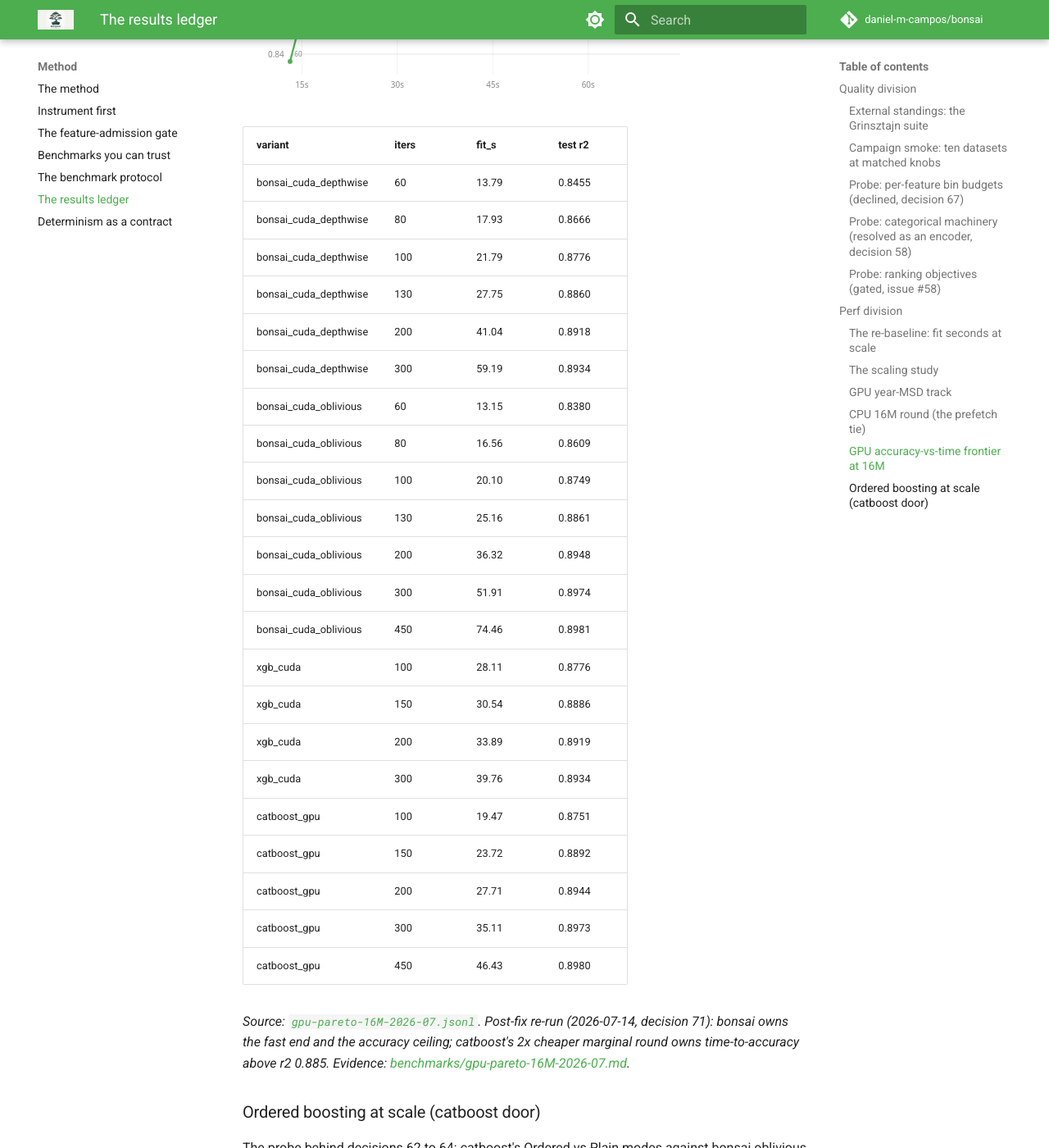
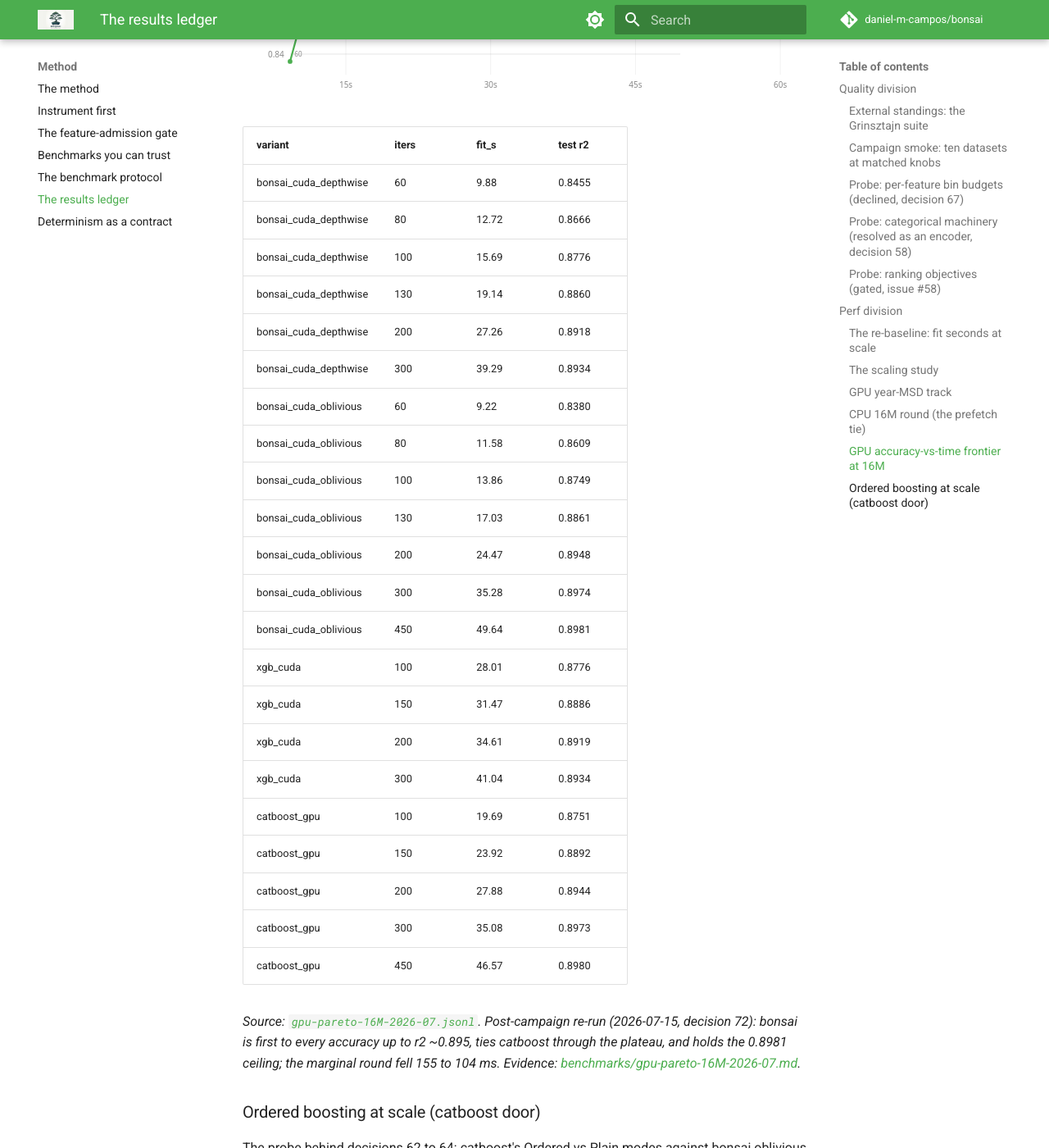
Before and after one commit to daniel-m-campos/bonsai, an MkDocs documentation site: the page built from docs/method/results.md, in a window 1280 px wide and 1400 px high, scrolled down 10478 px. Shown: the whole window at 82% size. Built offline with MkDocs 1.6.1 and Material for MkDocs 9.7.7, drawn with Linux system fonts in a browser that asks for light colours; comment, search, counter and statistics services are not loaded.

Commit message:
perf(cuda): marginal-round close-out; the 16M frontier taken whole (decision 72)
Frontier re-run on one pod (L40S US-NC-1, driver 570.195.03, 22 points
superseded in place): bonsai cuda_oblivious 3.4s fixed + 104ms/round
(was 4.6s + 155ms), depthwise 121ms (was 187; the levers were
engine-level), catboost 12.4s + 76ms, xgboost 21.6s + 65ms. The
bonsai-catboost crossover moved from ~100 to ~320 rounds, inside both
plateaus: bonsai is first to every measured accuracy up to r2 ~0.895,
ties the plateau, and holds the 0.8981 ceiling. Shared r2 points
reproduce to four decimals across pods.

Rung 2 recorded as not spent: the histogram build is ~72ms of the round
(under the plan's 80ms gate) and kernel parity turned out unnecessary
for the frontier.

Constants refresh from the same pod's profiled cells: dag_model.py and
doc 16 retire the decision-62-stale find 7.62s node (find kernel 0.13s;
the weight was the histogram build, now its own event-timed node),
conservation closes at fit level (est 14.9 vs measured 15.70s), floor
~13.9s. Guide 11 gains the campaign rows + method bullet; README
frontier caveat and ledger caption updated to the decision-72 verdict;
ledger regenerated (--check green).

Claude-Session: https://claude.ai/code/session_01SfgWZ7ftZV7aJJh87NXR72

```diff
--- a/docs/method/results.md
+++ b/docs/method/results.md
@@ -239,30 +239,30 @@ Latest run per device on the YearPredictionMSD pipeline benchmark (full history
 
 | variant | iters | fit_s | test r2 |
 |---|---|---|---|
-| bonsai_cuda_depthwise | 60 | 13.79 | 0.8455 |
-| bonsai_cuda_depthwise | 80 | 17.93 | 0.8666 |
-| bonsai_cuda_depthwise | 100 | 21.79 | 0.8776 |
-| bonsai_cuda_depthwise | 130 | 27.75 | 0.8860 |
-| bonsai_cuda_depthwise | 200 | 41.04 | 0.8918 |
-| bonsai_cuda_depthwise | 300 | 59.19 | 0.8934 |
-| bonsai_cuda_oblivious | 60 | 13.15 | 0.8380 |
-| bonsai_cuda_oblivious | 80 | 16.56 | 0.8609 |
-| bonsai_cuda_oblivious | 100 | 20.10 | 0.8749 |
-| bonsai_cuda_oblivious | 130 | 25.16 | 0.8861 |
-| bonsai_cuda_oblivious | 200 | 36.32 | 0.8948 |
-| bonsai_cuda_oblivious | 300 | 51.91 | 0.8974 |
-| bonsai_cuda_oblivious | 450 | 74.46 | 0.8981 |
-| xgb_cuda | 100 | 28.11 | 0.8776 |
-| xgb_cuda | 150 | 30.54 | 0.8886 |
-| xgb_cuda | 200 | 33.89 | 0.8919 |
-| xgb_cuda | 300 | 39.76 | 0.8934 |
-| catboost_gpu | 100 | 19.47 | 0.8751 |
-| catboost_gpu | 150 | 23.72 | 0.8892 |
-| catboost_gpu | 200 | 27.71 | 0.8944 |
-| catboost_gpu | 300 | 35.11 | 0.8973 |
-| catboost_gpu | 450 | 46.43 | 0.8980 |
+| bonsai_cuda_depthwise | 60 | 9.88 | 0.8455 |
+| bonsai_cuda_depthwise | 80 | 12.72 | 0.8666 |
+| bonsai_cuda_depthwise | 100 | 15.69 | 0.8776 |
+| bonsai_cuda_depthwise | 130 | 19.14 | 0.8860 |
+| bonsai_cuda_depthwise | 200 | 27.26 | 0.8918 |
+| bonsai_cuda_depthwise | 300 | 39.29 | 0.8934 |
+| bonsai_cuda_oblivious | 60 | 9.22 | 0.8380 |
+| bonsai_cuda_oblivious | 80 | 11.58 | 0.8609 |
+| bonsai_cuda_oblivious | 100 | 13.86 | 0.8749 |
+| bonsai_cuda_oblivious | 130 | 17.03 | 0.8861 |
+| bonsai_cuda_oblivious | 200 | 24.47 | 0.8948 |
+| bonsai_cuda_oblivious | 300 | 35.28 | 0.8974 |
+| bonsai_cuda_oblivious | 450 | 49.64 | 0.8981 |
+| xgb_cuda | 100 | 28.01 | 0.8776 |
+| xgb_cuda | 150 | 31.47 | 0.8886 |
+| xgb_cuda | 200 | 34.61 | 0.8919 |
+| xgb_cuda | 300 | 41.04 | 0.8934 |
+| catboost_gpu | 100 | 19.69 | 0.8751 |
+| catboost_gpu | 150 | 23.92 | 0.8892 |
+| catboost_gpu | 200 | 27.88 | 0.8944 |
+| catboost_gpu | 300 | 35.08 | 0.8973 |
+| catboost_gpu | 450 | 46.57 | 0.8980 |
 
-*Source: [`gpu-pareto-16M-2026-07.jsonl`](../../benchmarks/results/gpu-pareto-16M-2026-07.jsonl). Post-fix re-run (2026-07-14, decision 71): bonsai owns the fast end and the accuracy ceiling; catboost's 2x cheaper marginal round owns time-to-accuracy above r2 0.885. Evidence: [benchmarks/gpu-pareto-16M-2026-07.md](../../benchmarks/gpu-pareto-16M-2026-07.md).*
+*Source: [`gpu-pareto-16M-2026-07.jsonl`](../../benchmarks/results/gpu-pareto-16M-2026-07.jsonl). Post-campaign re-run (2026-07-15, decision 72): bonsai is first to every accuracy up to r2 ~0.895, ties catboost through the plateau, and holds the 0.8981 ceiling; the marginal round fell 155 to 104 ms. Evidence: [benchmarks/gpu-pareto-16M-2026-07.md](../../benchmarks/gpu-pareto-16M-2026-07.md).*
 
 ### Ordered boosting at scale (catboost door)
 
```
Also changed, not shown: README.md (+1 -1 lines), benchmarks/gpu-pareto-16M-2026-07.md (+17 -17 lines), docs/architecture/16-compute-dag.md (+25 -28 lines), docs/decisions.md (+12 -0 lines), docs/guide/11-performance-engineering.md (+5 -0 lines), docs/method/assets/gpu-pareto-16M.svg, 3 other files.
